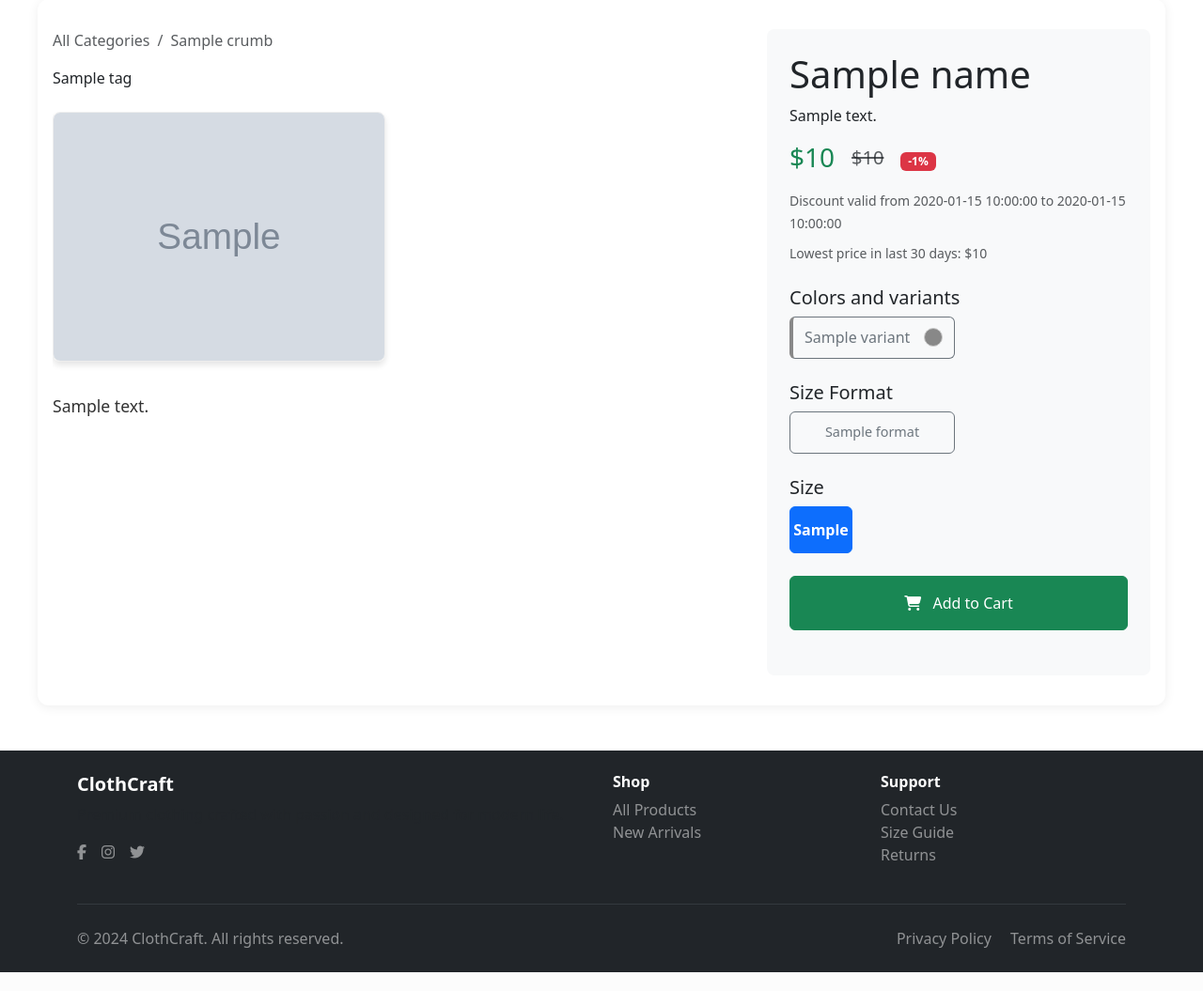
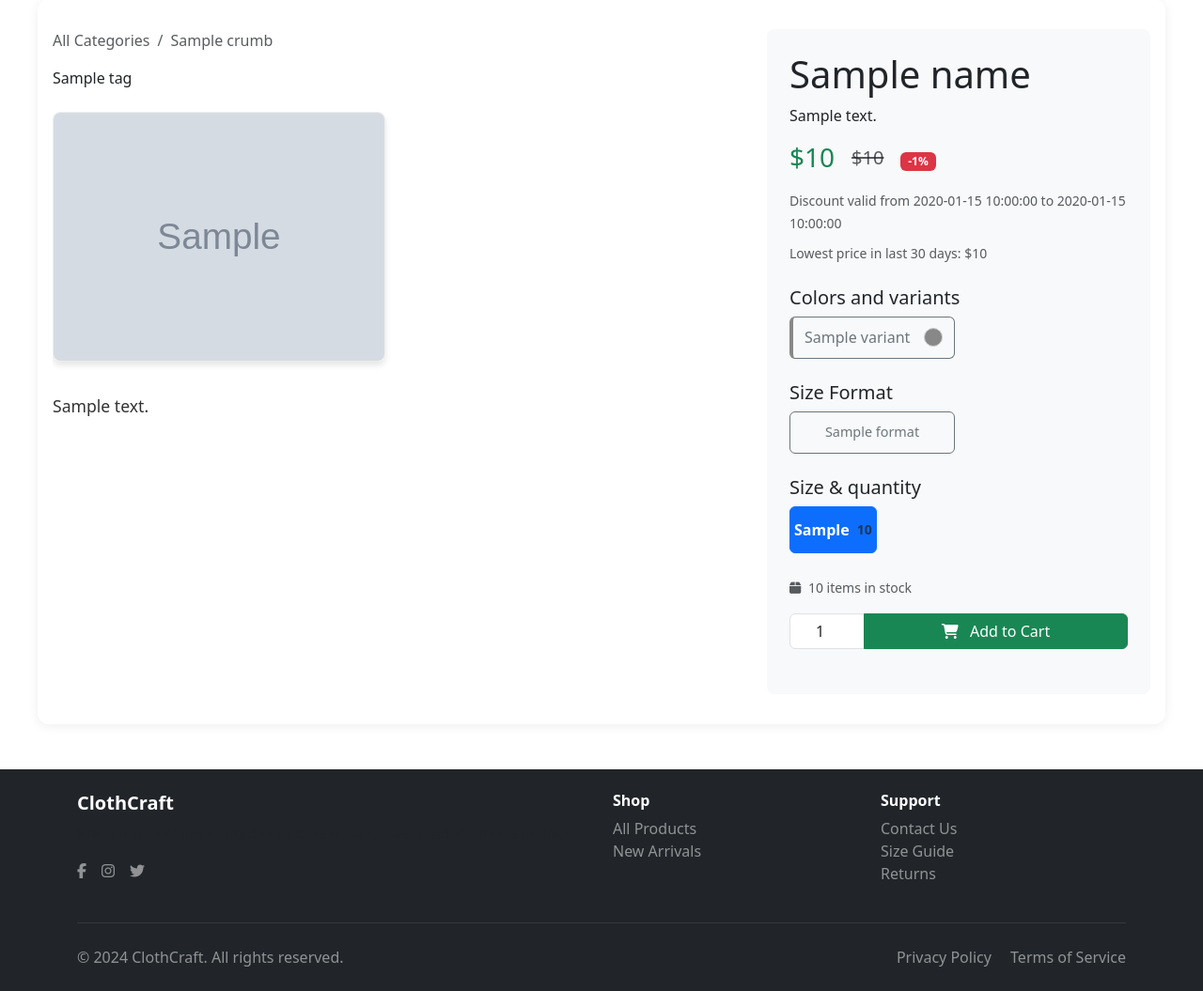
Before and after one commit to Nope-Nat/ClothCraft, a FastAPI app: template app/templates/product.html in a window 1280 px wide. Shown: the part 57-1112 px from the top of the page at 94% size. Run offline with FastAPI, Linux system fonts and the light colour scheme; the template is opened without the code that fills it: most values are stand-ins (such as "Sample title", 1, 10 or a date in 2020); grey boxes marked "Sample" are stand-in pictures; parts of the project's set-up code (start-up, migrations or seed data) failed here and were passed over; some libraries are stand-ins or nearby versions.

Commit message:
added quantity selection to product page

```diff
--- a/app/static/styles/product.css
+++ b/app/static/styles/product.css
@@ -189,5 +189,3 @@
     overflow: hidden;
     text-overflow: ellipsis;
 }
-
-/* Remove custom add-to-cart button styles - use Bootstrap instead */
--- a/app/templates/product.html
+++ b/app/templates/product.html
@@ -111,34 +111,87 @@
             <!-- Size Selection -->
             <div class="size-section mb-4">
                 {% if variant_sizes %}
-                <h5>Size</h5>
-                <div class="row row-cols-2 row-cols-sm-3 row-cols-md-4 g-2">
+                <h5>Size & quantity</h5>
+                <div class="d-flex flex-wrap gap-2">
                     {% for size in variant_sizes %}
-                    <div class="col">
-                        <button type="button"
-                                class="btn {% if size.id_size == id_size %}btn-primary{% else %}btn-outline-secondary{% endif %} w-100"
-                                onclick="setSizeParam('{{ size.id_size }}')">
-                            {{ size.size_value }}
-                        </button>
-                    </div>
+                    <button type="button"
+                            class="btn {% if size.id_size == id_size %}btn-primary{% elif not size.in_stock %}btn-outline-secondary{% else %}btn-outline-secondary{% endif %} flex-shrink-0"
+                            onclick="{% if size.in_stock %}setSizeParam('{{ size.id_size }}'){% endif %}"
+                            {% if not size.in_stock %}disabled{% endif %}
+                            style="min-width: 60px; white-space: nowrap;">
+                        <div class="d-flex justify-content-between align-items-center">
+                            <span class="me-2">{{ size.size_value }}</span>
+                            <small class="text-muted">{{ size.available_quantity }}</small>
+                        </div>
+                    </button>
                     {% endfor %}
                 </div>
+
+                {% set has_stock = namespace(value=false) %}
+                {% for size in variant_sizes %}
+                    {% if size.in_stock %}
+                        {% set has_stock.value = true %}
+                    {% endif %}
+                {% endfor %}
+                {% if not variant_sizes or not has_stock.value %}
+                <div class="alert alert-warning mt-2">
+                    <i class="fas fa-exclamation-triangle me-2"></i>
+                    No sizes are currently in stock for this variant.
+                </div>
+                {% endif %}
                 {% endif %}
             </div>
 
-            <!-- Add to Cart Button -->
+            <!-- Stock Availability Info -->
+            {% if variant_size_id %}
+            {% set selected_size = variant_sizes | selectattr('id_size', 'equalto', id_size) | first %}
+            {% if selected_size and selected_size.in_stock %}
+            <div class="mb-3">
+                <small class="text-muted">
+                    <i class="fas fa-box me-1"></i>
+                    {{ selected_size.available_quantity }} items in stock
+                </small>
+            </div>
+            {% endif %}
+            {% endif %}
+
+            <!-- Add to Cart Button with Quantity -->
             <div class="add-to-cart-section mb-4">
                 <form method="POST" action="/cart/add">
                     <input type="hidden" name="variant_size_id" value="{{ variant_size_id }}">
-                    <input type="hidden" name="quantity" value="1">
-                    <button type="submit" class="btn btn-success w-100 py-3" {% if not variant_size_id %}disabled{% endif %}>
+                    {% set selected_size_in_stock = namespace(value=false) %}
+                    {% set max_quantity = namespace(value=1) %}
+                    {% for size in variant_sizes %}
+                        {% if size.id_size == id_size and size.in_stock %}
+                            {% set selected_size_in_stock.value = true %}
+                            {% set max_quantity.value = size.available_quantity %}
+                        {% endif %}
+                    {% endfor %}
+
+                    {% if selected_size_in_stock.value %}
+                    <div class="input-group">
+                        <input type="number"
+                               name="quantity"
+                               class="form-control text-center"
+                               value="1"
+                               min="1"
+                               max="{{ max_quantity.value }}"
+                               style="max-width: 80px;">
+                        <button type="submit" class="btn btn-success flex-fill">
+                            <i class="fas fa-shopping-cart me-2"></i>
+                            Add to Cart
+                        </button>
+                    </div>
+                    {% else %}
+                    <button type="submit" class="btn btn-success w-100 py-3" disabled>
                         <i class="fas fa-shopping-cart me-2"></i>
-                        {% if variant_size_id %}
-                        Add to Cart
+                        {% if not variant_size_id %}
+                        Select Options First
                         {% else %}
-                        Select Options First
+                        Out of Stock
                         {% endif %}
                     </button>
+                    {% endif %}
                 </form>
             </div>
 
--- a/app/templates/products/list.html
+++ b/app/templates/products/list.html
@@ -26,7 +26,7 @@
     }
 
     .size-badge {
-        font-size: 0.75rem;
+        font-size: 16px;
         background-color: #f0f0f0;
         color: #666;
     }
```
Also changed, not shown: app/repository/product_repository.py (+11 -2 lines), app/router/product.py (+7 -3 lines).
